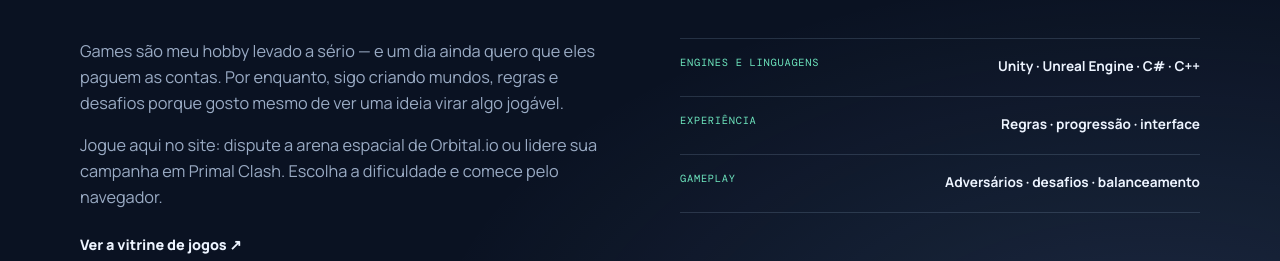
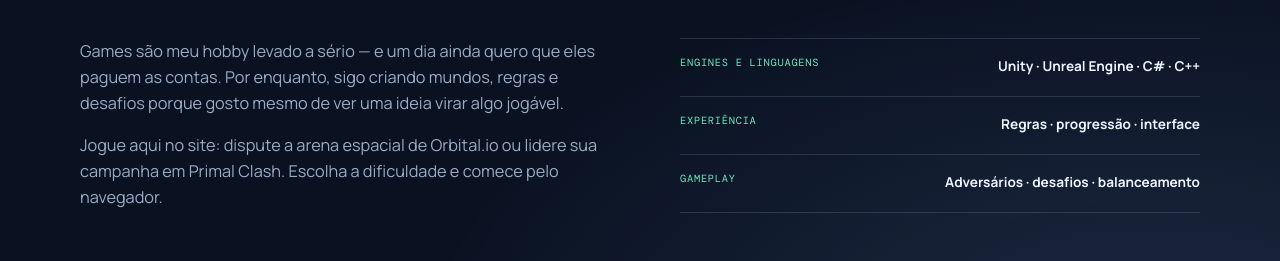
Before and after one commit to brunomartins94/personal_site, a website: page index.html in a window 1280 px wide. Shown: the part 2724-2985 px from the top of the page. Drawn offline with nearby package versions, Linux system fonts and the light colour scheme; grey boxes are pictures that could not be loaded.

Commit message:
Remove redundant games showcase link

```diff
--- a/index.html
+++ b/index.html
@@ -114,7 +114,7 @@
             <div class="container">
                 <div class="section-heading reveal"><p class="section-label">03 — JOGOS AUTORAIS</p><h2>Games feitos para <span>explorar, desafiar e jogar.</span></h2></div>
                 <div class="game-layout">
-                    <div class="game-intro reveal"><p>Games são meu hobby levado a sério — e um dia ainda quero que eles paguem as contas. Por enquanto, sigo criando mundos, regras e desafios porque gosto mesmo de ver uma ideia virar algo jogável.</p><p>Jogue aqui no site: dispute a arena espacial de Orbital.io ou lidere sua campanha em Primal Clash. Escolha a dificuldade e comece pelo navegador.</p><a class="text-link" href="https://brunomartins94.github.io/jogos/" target="_blank" rel="noopener noreferrer">Ver a vitrine de jogos <span aria-hidden="true">↗</span></a></div>
+                    <div class="game-intro reveal"><p>Games são meu hobby levado a sério — e um dia ainda quero que eles paguem as contas. Por enquanto, sigo criando mundos, regras e desafios porque gosto mesmo de ver uma ideia virar algo jogável.</p><p>Jogue aqui no site: dispute a arena espacial de Orbital.io ou lidere sua campanha em Primal Clash. Escolha a dificuldade e comece pelo navegador.</p></div>
                     <div class="game-skills reveal"><div><span>ENGINES E LINGUAGENS</span><strong>Unity · Unreal Engine · C# · C++</strong></div><div><span>EXPERIÊNCIA</span><strong>Regras · progressão · interface</strong></div><div><span>GAMEPLAY</span><strong>Adversários · desafios · balanceamento</strong></div></div>
                 </div>
                 <div class="game-project-grid">
```
